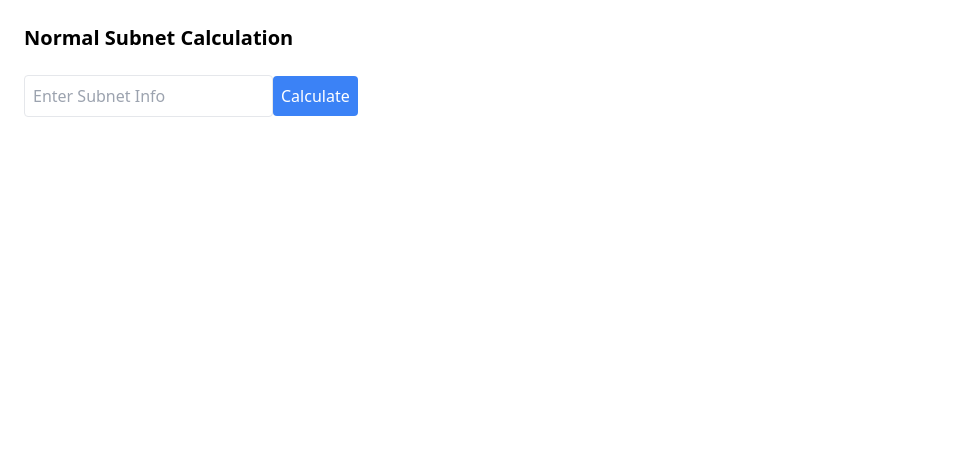
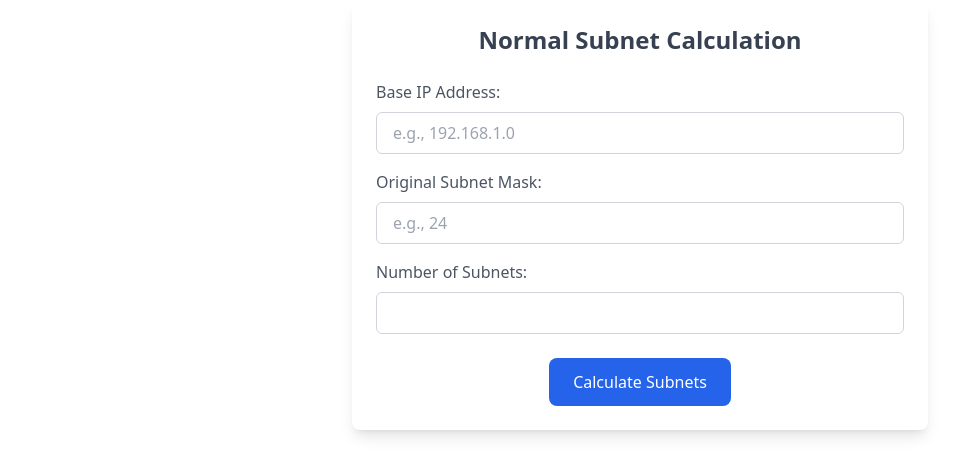
Before and after one commit to Hafiz-Sakib/Subnet-Genie, a React (Create React App) app: page /normal-subnet in a window 1280 px wide. Shown: the top 476 px of the page, without its empty margins (0-965 px from the left). Built offline with nearby package versions, Linux system fonts and the light colour scheme.

Commit message:
Implement Normal Subnet calculation form and results display; remove old NormalSubnet component

```diff
--- a/src/NormalSubnet.js
+++ /dev/null
@@ -1,36 +0,0 @@
-import { useState } from "react";
-
-function NormalSubnet() {
-  const [subnetInput, setSubnetInput] = useState("");
-  const [output, setOutput] = useState(null);
-
-  const handleSubmit = (e) => {
-    e.preventDefault();
-    // Calculate the normal subnet (you will insert your algorithm here)
-    setOutput("Calculation Result: Normal Subnet");
-  };
-
-  return (
-    <div className="p-6">
-      <h2 className="text-xl font-semibold">Normal Subnet Calculation</h2>
-      <form onSubmit={handleSubmit} className="mt-4">
-        <input
-          type="text"
-          value={subnetInput}
-          onChange={(e) => setSubnetInput(e.target.value)}
-          className="border p-2 rounded"
-          placeholder="Enter Subnet Info"
-        />
-        <button
-          type="submit"
-          className="mt-2 p-2 bg-blue-500 text-white rounded"
-        >
-          Calculate
-        </button>
-      </form>
-      {output && <div className="mt-4">{output}</div>}
-    </div>
-  );
-}
-
-export default NormalSubnet;
--- /dev/null
+++ b/src/NormalSubnetForm.js
@@ -0,0 +1,147 @@
+import React, { useState } from "react";
+import { useNavigate } from "react-router-dom";
+
+function NormalSubnetForm() {
+  const [ip, setIp] = useState("");
+  const [originalMask, setOriginalMask] = useState("");
+  const [numSubnets, setNumSubnets] = useState("");
+  const navigate = useNavigate();
+
+  const handleSubmit = (e) => {
+    e.preventDefault();
+
+    // Convert values to integers
+    const baseIp = ipToInt(ip);
+    const originalMaskInt = parseInt(originalMask);
+    const numSubnetsInt = parseInt(numSubnets);
+
+    // Calculate new mask
+    const additionalBits = Math.ceil(Math.log2(numSubnetsInt));
+    const newMask = originalMaskInt + additionalBits;
+
+    if (newMask > 32) {
+      alert("Not enough address space for the requested number of subnets.");
+      return;
+    }
+
+    // Calculate subnets and redirect to result page
+    const subnets = calculateSubnets(
+      baseIp,
+      originalMaskInt,
+      newMask,
+      numSubnetsInt
+    );
+
+    // Store the results in the session or state and navigate
+    sessionStorage.setItem("subnets", JSON.stringify(subnets));
+    navigate("/normal-subnet-results");
+  };
+
+  return (
+    <div className="max-w-xl mx-auto p-6 bg-white rounded-lg shadow-lg">
+      <h2 className="text-2xl font-semibold text-center text-gray-700 mb-6">
+        Normal Subnet Calculation
+      </h2>
+      <form onSubmit={handleSubmit}>
+        <div className="mb-4">
+          <label className="block text-gray-600 mb-2" htmlFor="ip">
+            Base IP Address:
+          </label>
+          <input
+            id="ip"
+            type="text"
+            value={ip}
+            onChange={(e) => setIp(e.target.value)}
+            placeholder="e.g., 192.168.1.0"
+            required
+            className="w-full px-4 py-2 border border-gray-300 rounded-md focus:outline-none focus:ring-2 focus:ring-blue-500"
+          />
+        </div>
+        <div className="mb-4">
+          <label className="block text-gray-600 mb-2" htmlFor="originalMask">
+            Original Subnet Mask:
+          </label>
+          <input
+            id="originalMask"
+            type="number"
+            value={originalMask}
+            onChange={(e) => setOriginalMask(e.target.value)}
+            placeholder="e.g., 24"
+            required
+            className="w-full px-4 py-2 border border-gray-300 rounded-md focus:outline-none focus:ring-2 focus:ring-blue-500"
+          />
+        </div>
+        <div className="mb-6">
+          <label className="block text-gray-600 mb-2" htmlFor="numSubnets">
+            Number of Subnets:
+          </label>
+          <input
+            id="numSubnets"
+            type="number"
+            value={numSubnets}
+            onChange={(e) => setNumSubnets(e.target.value)}
+            required
+            className="w-full px-4 py-2 border border-gray-300 rounded-md focus:outline-none focus:ring-2 focus:ring-blue-500"
+          />
+        </div>
+        <div className="flex justify-center">
+          <button
+            type="submit"
+            className="px-6 py-3 bg-blue-600 text-white rounded-lg hover:bg-blue-700 focus:outline-none focus:ring-2 focus:ring-blue-500"
+          >
+            Calculate Subnets
+          </button>
+        </div>
+      </form>
+    </div>
+  );
+}
+
+// Helper functions
+const ipToInt = (ip) => {
+  const octets = ip.split(".").map(Number);
+  return (octets[0] << 24) | (octets[1] << 16) | (octets[2] << 8) | octets[3];
+};
+
+const cidrToMask = (cidr) => {
+  return cidr === 0 ? 0 : ~((1 << (32 - cidr)) - 1);
+};
+
+const alignIPToNetwork = (ip, mask) => {
+  return ip & cidrToMask(mask);
+};
+
+const calculateSubnets = (baseIP, originalMask, newMask, numSubnets) => {
+  const subnetSize = 1 << (32 - newMask);
+  const alignedBaseIP = alignIPToNetwork(baseIP, originalMask);
+  const subnets = [];
+
+  for (let i = 0; i < numSubnets; i++) {
+    const networkAddress = alignedBaseIP + i * subnetSize;
+    const broadcastAddress = networkAddress + subnetSize - 1;
+    const firstHost = networkAddress + 1;
+    const lastHost = broadcastAddress - 1;
+
+    subnets.push({
+      subnet: i + 1,
+      networkAddress: intToIP(networkAddress),
+      subnetMask: intToIP(cidrToMask(newMask)),
+      broadcastAddress: intToIP(broadcastAddress),
+      firstHost: intToIP(firstHost),
+      lastHost: intToIP(lastHost),
+    });
+  }
+
+  return subnets;
+};
+
+const intToIP = (ip) => {
+  return [
+    (ip >> 24) & 0xff,
+    (ip >> 16) & 0xff,
+    (ip >> 8) & 0xff,
+    ip & 0xff,
+  ].join(".");
+};
+
+export default NormalSubnetForm;
--- /dev/null
+++ b/src/NormalSubnetResult.js
@@ -0,0 +1,57 @@
+import React, { useEffect, useState } from "react";
+
+function NormalSubnetResult() {
+  const [subnets, setSubnets] = useState([]);
+
+  useEffect(() => {
+    const result = JSON.parse(sessionStorage.getItem("subnets"));
+    if (result) {
+      setSubnets(result);
+    }
+  }, []);
+
+  return (
+    <div className="max-w-4xl mx-auto p-6 bg-white rounded-lg shadow-xl">
+      <h2 className="text-3xl font-semibold text-center text-gray-700 mb-8">
+        Subnet Calculation Results
+      </h2>
+      {subnets.length > 0 ? (
+        subnets.map((subnet, index) => (
+          <div
+            key={index}
+            className="bg-gray-50 p-6 rounded-lg shadow-md mb-6 border border-gray-200"
+          >
+            <h3 className="text-xl font-semibold text-gray-800 mb-4">
+              Subnet {subnet.subnet}
+            </h3>
+            <p className="text-gray-600 mb-2">
+              <span className="font-semibold">Network Address:</span>{" "}
+              {subnet.networkAddress}/{subnet.subnetMask}
+            </p>
+            <p className="text-gray-600 mb-2">
+              <span className="font-semibold">Subnet Mask:</span>{" "}
+              {subnet.subnetMask}
+            </p>
+            <p className="text-gray-600 mb-2">
+              <span className="font-semibold">Broadcast Address:</span>{" "}
+              {subnet.broadcastAddress}
+            </p>
+            <p className="text-gray-600 mb-2">
+              <span className="font-semibold">First Host:</span>{" "}
+              {subnet.firstHost}
+            </p>
+            <p className="text-gray-600 mb-4">
+              <span className="font-semibold">Last Host:</span>{" "}
+              {subnet.lastHost}
+            </p>
+            <hr className="border-gray-300" />
+          </div>
+        ))
+      ) : (
+        <p className="text-center text-gray-500">No results available.</p>
+      )}
+    </div>
+  );
+}
+
+export default NormalSubnetResult;
--- a/src/index.js
+++ b/src/index.js
@@ -2,9 +2,10 @@ import React from "react";
 import ReactDOM from "react-dom/client"; // Use `react-dom/client`
 import { BrowserRouter as Router, Route, Routes } from "react-router-dom";
 import App from "./App";
-import NormalSubnet from "./NormalSubnet";
+import NormalSubnetForm from "./NormalSubnetForm";
 import VlsmSubnet from "./VlsmSubnet";
 import "./index.css";
+import NormalSubnetResult from "./NormalSubnetResult";
 // Create a root using createRoot
 const root = ReactDOM.createRoot(document.getElementById("root"));
 
@@ -12,7 +13,8 @@ root.render(
   <Router>
     <Routes>
       <Route path="/" element={<App />} />
-      <Route path="/normal-subnet" element={<NormalSubnet />} />
+      <Route path="/normal-subnet" element={<NormalSubnetForm />} />
+      <Route path="/normal-subnet-results" element={<NormalSubnetResult />} />
       <Route path="/vlsm-subnet" element={<VlsmSubnet />} />
     </Routes>
   </Router>
```
